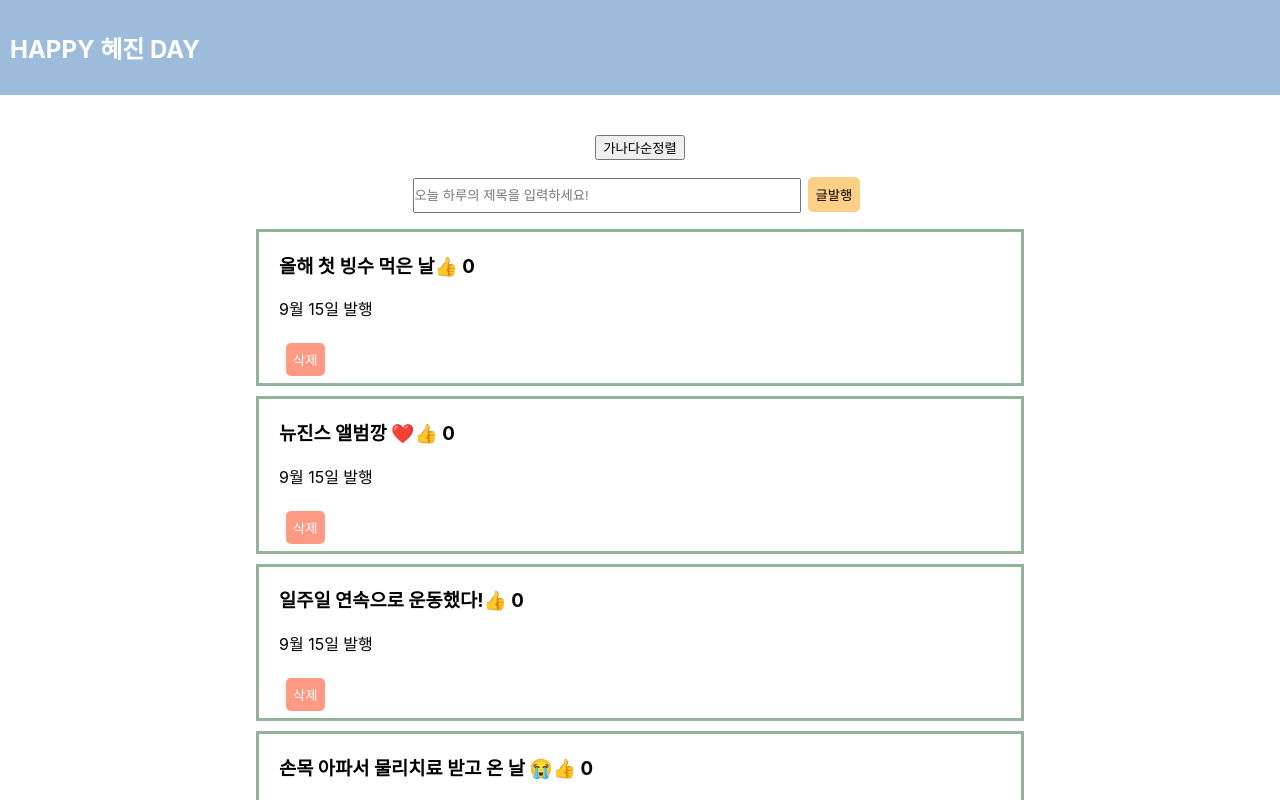
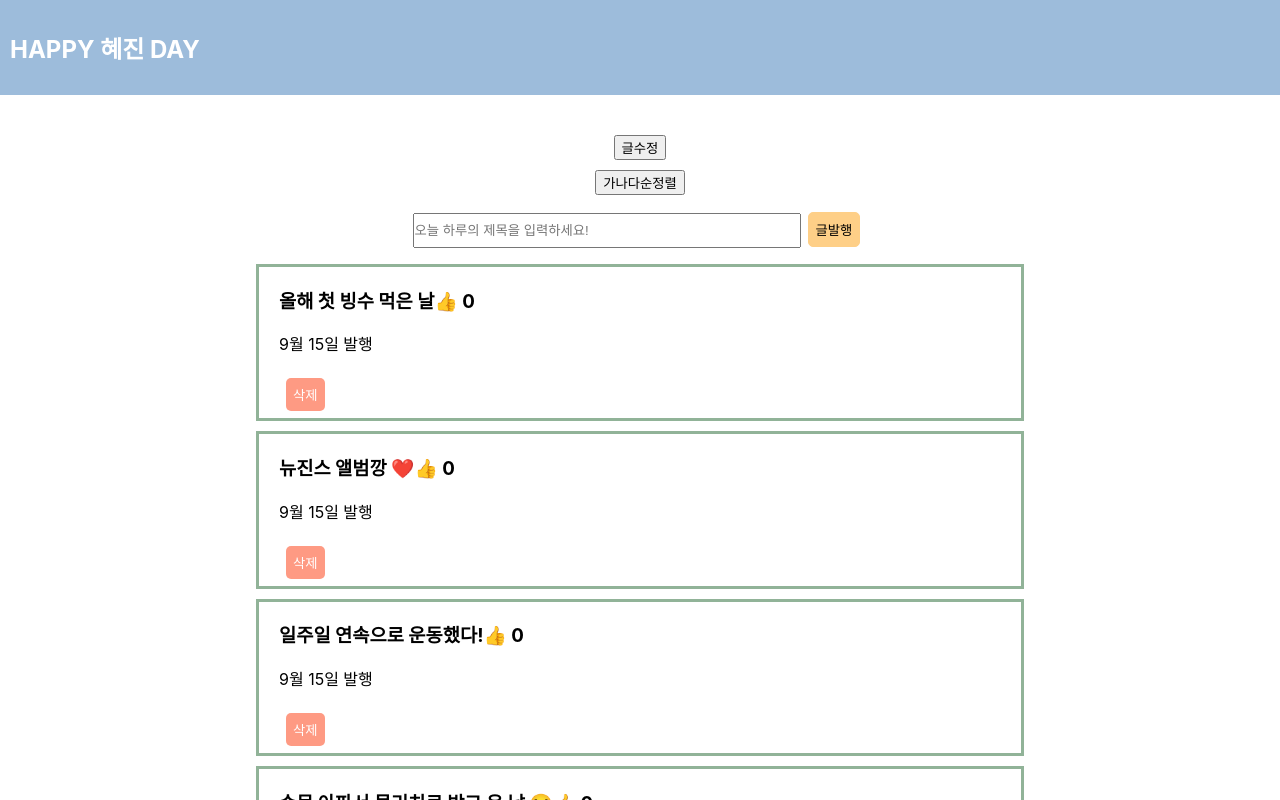
Before and after one commit to hyejin311/happy-hjblog, a React (Create React App) app: page / in a window 1280 px wide. Shown: the top 800 px of the page. Built offline with nearby package versions, Linux system fonts and the light colour scheme.

Commit message:
수정btn 수정

```diff
--- a/src/App.js
+++ b/src/App.js
@@ -29,6 +29,12 @@ function App() {
      <div className='nav'>
      <h2>HAPPY 혜진 DAY</h2>
      </div>
+
+     <button onClick={()=>{
+      let copy= [...글제목];
+      copy[0]= '여자코트 추천';
+      글제목변경(copy);
+    }}>글수정</button>
 
      <div className='content'>
      <button className='sortBtn' onClick={()=>{
@@ -104,9 +110,6 @@ function Modal(props){
     <h4 className='first'>{props.여자코트}</h4>
     <p>날짜</p>
     <p>상세내용</p>
-    <button onClick={()=>{
-      {props.여자코트()}
-    }}>글수정</button>
    </div>
   )
 }
```
